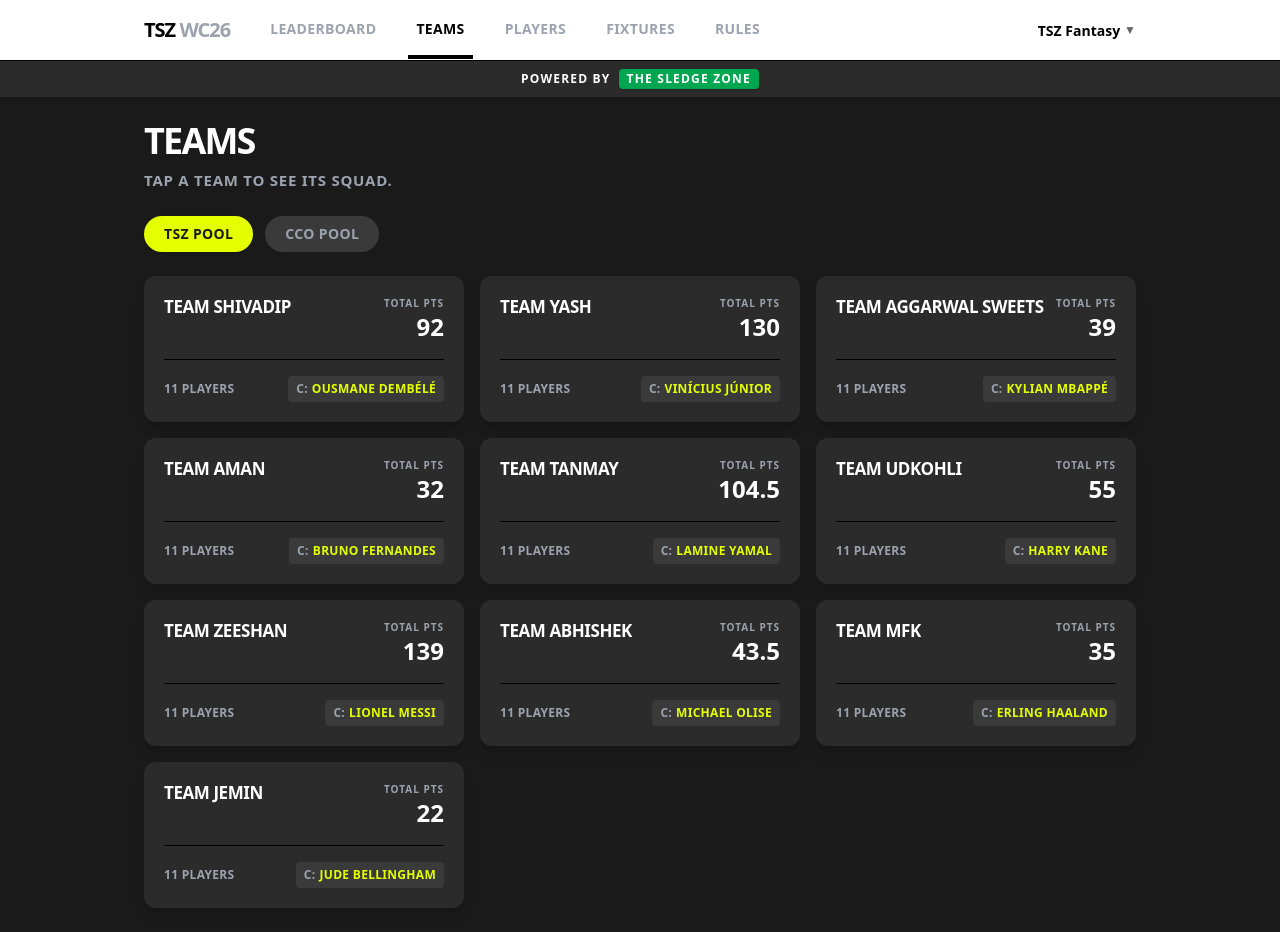
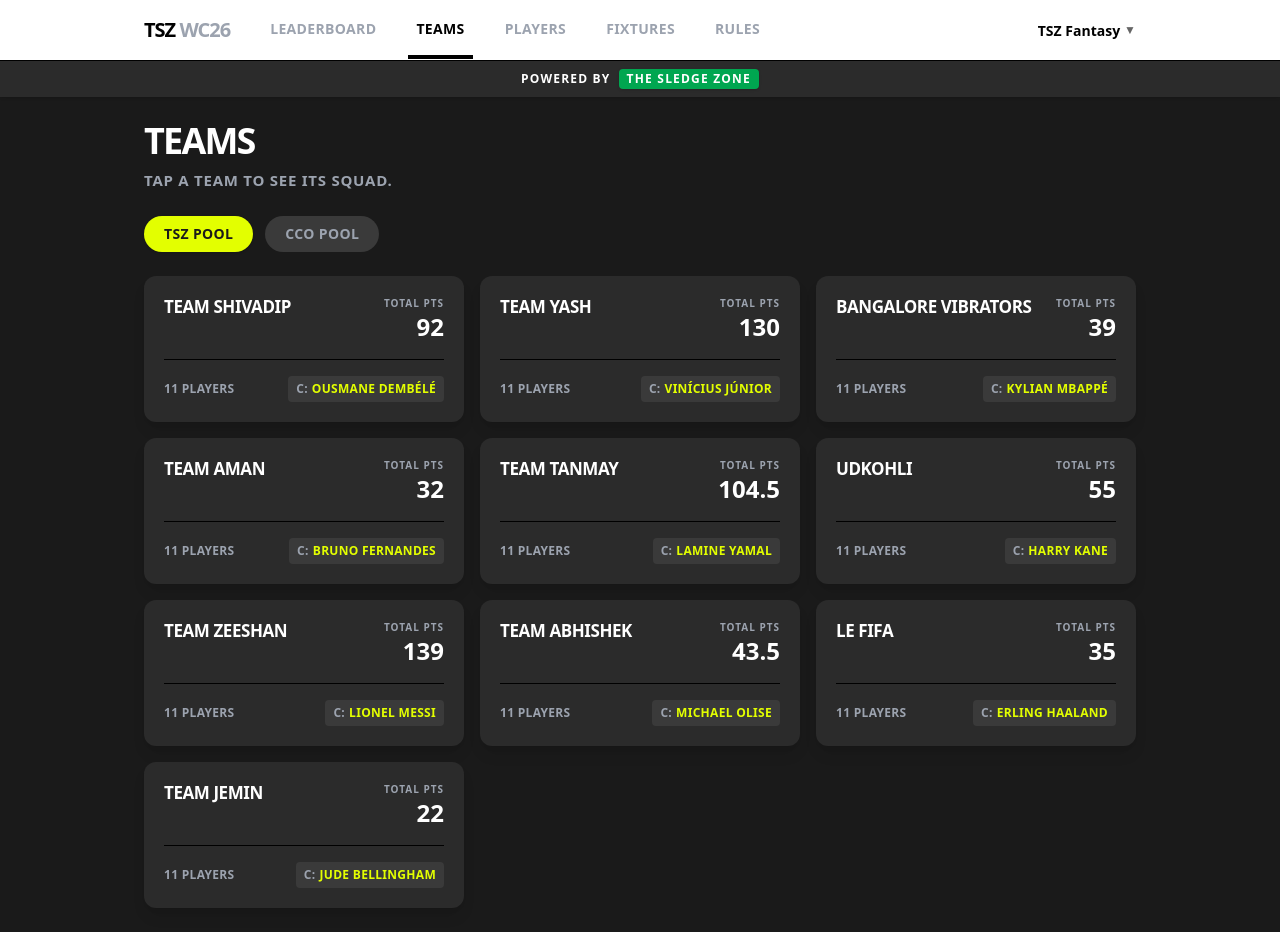
Before and after one commit to BottledAtTC2/tsz-wc2026, a Next.js app: page /teams in a window 1280 px wide. Built offline with nearby package versions, Linux system fonts and the light colour scheme.

Commit message:
Update team names

```diff
--- a/app/data/teams.ts
+++ b/app/data/teams.ts
@@ -28,7 +28,7 @@ export const teams: FantasyTeam[] = [
   },
   {
     id: "aggarwal-sweets",
-    name: "Team Aggarwal Sweets",
+    name: "Bangalore Vibrators",
     poolId: "tsz",
     squad: [
       "pickford", "inacio", "cucurella", "ryerson", "joao-neves", "wirtz",
@@ -65,7 +65,7 @@ export const teams: FantasyTeam[] = [
   },
   {
     id: "udkohli",
-    name: "Team UDKohli",
+    name: "UDKohli",
     poolId: "tsz",
     squad: [
       "unai-simon", "nuno-mendes", "schlotterbeck", "dumfries", "casemiro",
@@ -102,7 +102,7 @@ export const teams: FantasyTeam[] = [
   },
   {
     id: "mfk",
-    name: "Team MFK",
+    name: "Le FiFA",
     poolId: "tsz",
     squad: [
       "theo-hernandez", "bernardo-silva", "cancelo", "rodri", "declan-rice",
```
